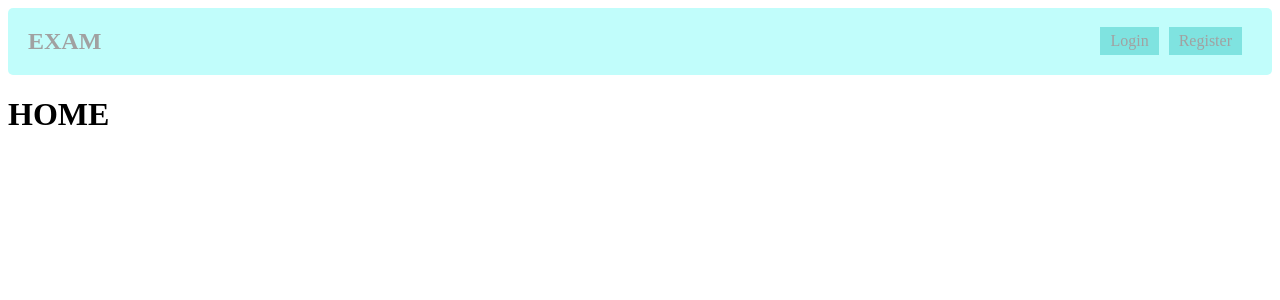
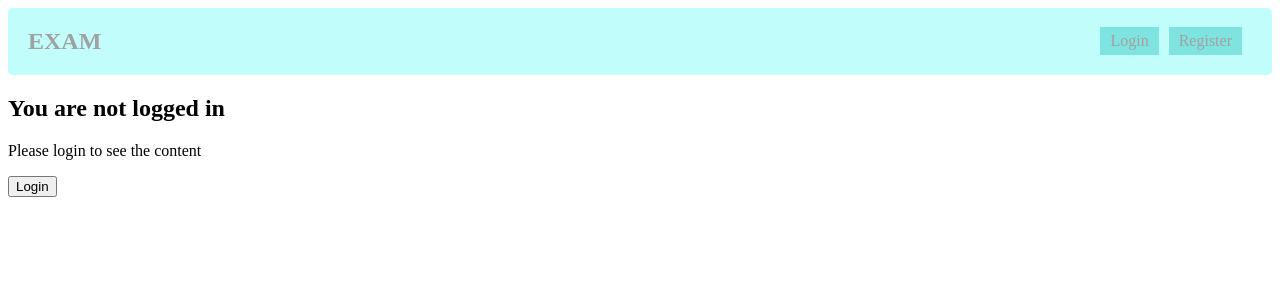
Before and after one commit to dovydaszemait/reactEXAM_DovZem, a React (Create React App) app: page / in a window 1280 px wide. Shown: the top 300 px of the page. Built offline with nearby package versions, Linux system fonts and the light colour scheme.

Commit message:
added protected routes

```diff
--- a/src/App.js
+++ b/src/App.js
@@ -2,6 +2,7 @@ import { useState } from "react";
 import { Route, Switch } from "react-router-dom";
 import "./App.css";
 import Header from "./components/Header";
+import ProtectedRoute from "./components/ProtectedRoute";
 import LoginPage from "./pages/LoginPage";
 import RegisterPage from "./pages/RegisterPage";
 import AuthContext from "./store/authContext";
@@ -28,9 +29,10 @@ function App() {
     <div className="App">
       <Header />
       <Switch>
-        <Route path={"/"} exact>
-          <h1>HOME</h1>
-        </Route>
+        <ProtectedRoute path='/' exact >
+          <h1>Home</h1>
+
+        </ProtectedRoute>
         <Route path={"/login"}>
           <LoginPage />
         </Route>
--- /dev/null
+++ b/src/components/ProtectedRoute.jsx
@@ -0,0 +1,11 @@
+import { useContext } from 'react';
+import { Route } from 'react-router-dom';
+import NotLoggedIn from './UI/NotLoggedIn';
+import AuthContext from './../store/authContext';
+
+function ProtectedRoute({ children, ...rest }) {
+  const authCtx = useContext(AuthContext);
+  return <Route {...rest}>{authCtx.isUserLoggedIn ? children : <NotLoggedIn />} </Route>;
+}
+
+export default ProtectedRoute;
--- /dev/null
+++ b/src/components/UI/NotLoggedIn.jsx
@@ -0,0 +1,15 @@
+import { Link } from 'react-router-dom';
+
+function NotLoggedIn() {
+  return (
+    <>
+      <h2>You are not logged in</h2>
+      <p>Please login to see the content</p>
+      <Link to='/login'>
+        <button>Login</button>
+      </Link>
+    </>
+  );
+}
+
+export default NotLoggedIn;
```
